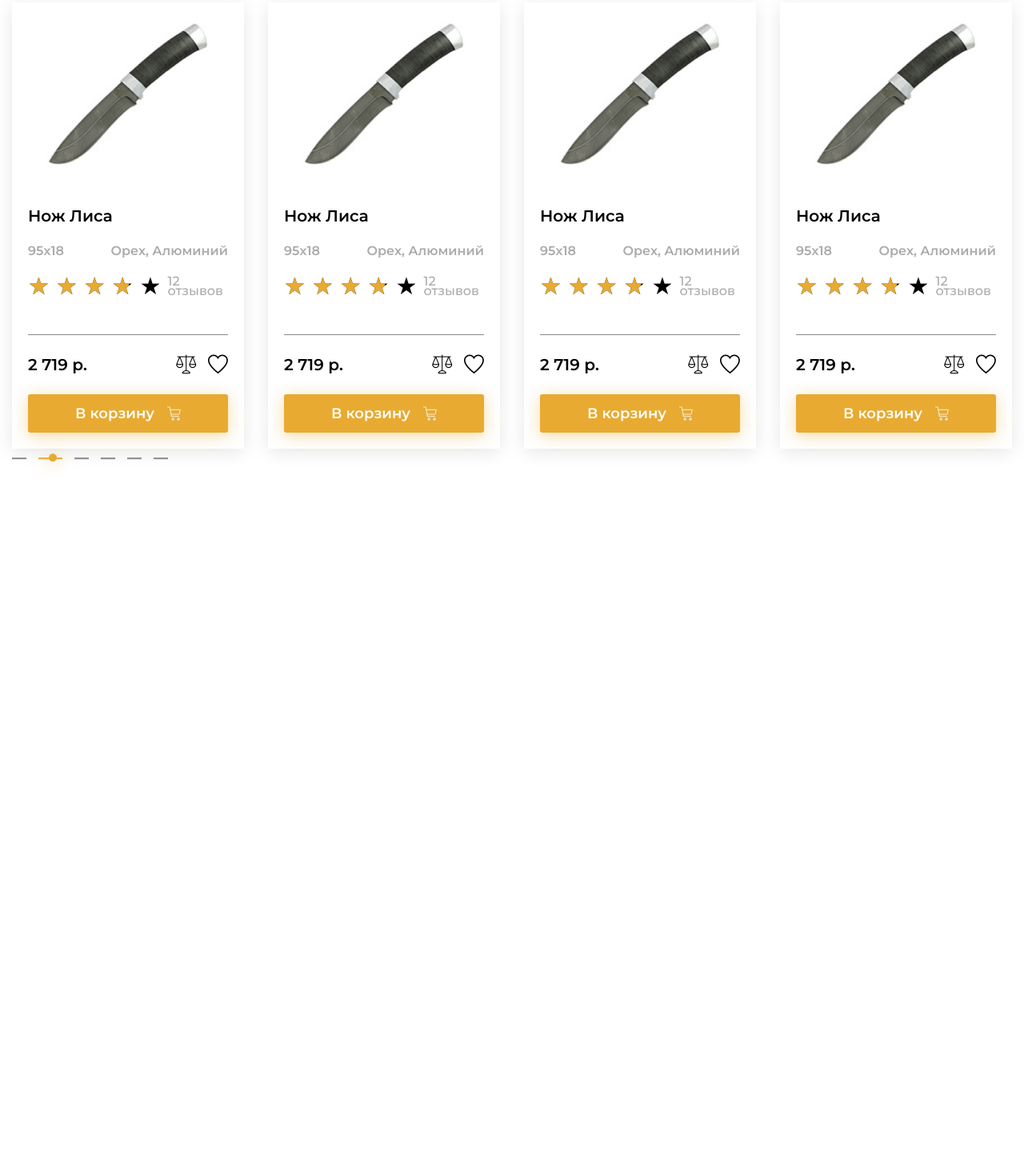
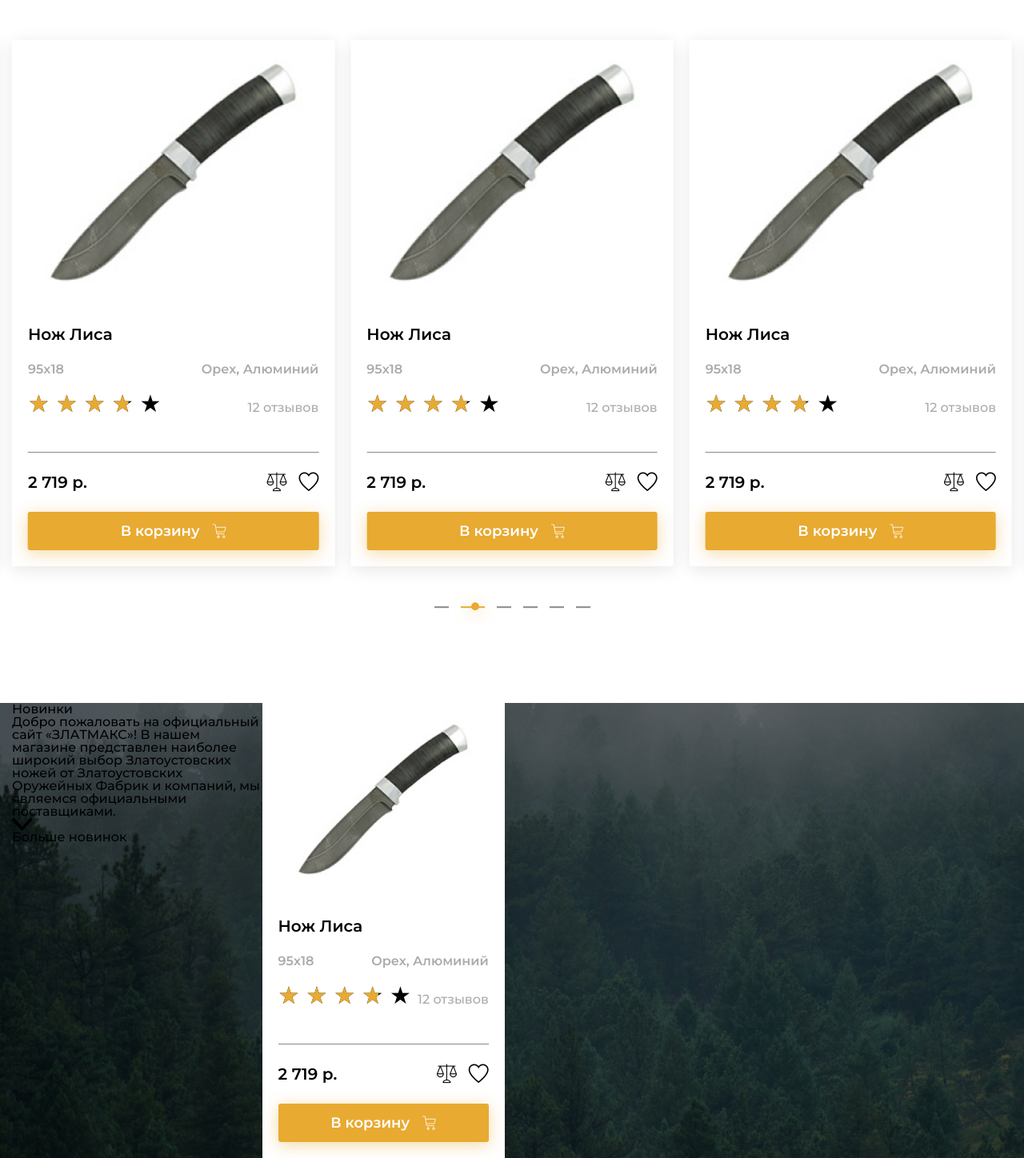
Before and after one commit to kovalinaM/zlatmax, a website: page src/index.html in a window 1280 px wide. Shown: the part 2251-3699 px from the top of the page at 80% size. Before the commit the page ends 2848 px from the top, so only its background shows below. Drawn offline with nearby package versions, Linux system fonts and the light colour scheme; files that its build step writes are made by us from their sources; files whose address does not match are found by name.

Commit message:
Section new-products

```diff
--- /dev/null
+++ b/src/html/_products-new.html
@@ -0,0 +1,55 @@
+<div class="products-new">
+    <div class="products-new__container">
+        <div class="products-new__body">
+            <h2 class="products-new__title">@@title</h2>
+            <div class="products-new__text">
+                Добро пожаловать на официальный сайт «ЗЛАТМАКС»! В нашем магазине
+                представлен наиболее широкий выбор Златоустовских ножей от Златоустовских
+                Оружейных Фабрик и компаний, мы являемся официальными поставщиками.
+            </div>
+            <a href="#" class="products-new__link _icon-arrow-bottom">Больше новинок</a>
+        </div>
+        <div class="products-new__slider">
+            <div class="products-new__swiper">
+                <div class="products-new__slide">
+                    <article class="product-card">
+                        <a href="#" class="product-card__image">
+                          <span class="product-card__item-image-ibg product-card__item-image-ibg_contain">
+                            <img src="@img/mainpage/product-card/01.jpg" alt="Product card">
+                          </span>
+                        </a>
+                        <div class="product-card__body">
+                          <h4 class="product-card__title">
+                            <a href="" class="product-card__link-title">Нож Лиса</a>
+                          </h4>
+                          <div class="product-card__info info-product-card">
+                            <div class="info-product-card__size">95х18</div>
+                            <div class="info-product-card__materials">Орех, Алюминий</div>
+                          </div>
+                          <div class="product-card__rating rating rating__set">
+                            <div class="rating__body">
+                              <div class="rating__active"></div>
+                              <div class="rating__items">
+                                <input type="radio" class="rating__item" value="1" name="rating">
+                                <input type="radio" class="rating__item" value="2" name="rating">
+                                <input type="radio" class="rating__item" value="3" name="rating">
+                                <input type="radio" class="rating__item" value="4" name="rating">
+                                <input type="radio" class="rating__item" value="5" name="rating">
+                              </div>
+                            </div>
+                            <div class="rating__value">3.6</div>
+                            <div class="rating__info">12 отзывов</div>
+                          </div>
+                          <div class="product-card__footer">
+                            <div class="product-card__price">2 719 р.</div>
+                            <a href="#" class="product-card__compare _icon-compare"></a>
+                            <a href="#" class="product-card__favourite _icon-favourite"></a>
+                          </div>
+                          <button type="button" class="product-card__cart button"><span class="_icon-cart">В корзину</span></button>
+                        </div>
+                      </article>
+                </div>
+            </div>
+        </div>
+    </div>
+</div>
--- a/src/html/_products-slider.html
+++ b/src/html/_products-slider.html
@@ -1,4 +1,4 @@
-<section class="page__products-slider products-slider">
+<div class="page__products-slider products-slider">
     <div class="products-slider__container">
       <div class="products-slider__header">
         <h2 class="products-slider__title">@@title</h2>
@@ -238,4 +238,4 @@
         <div class="products-slider__dotts"></div>
       </div>
     </div>
-  </section>
+  </div>
--- a/src/index.html
+++ b/src/index.html
@@ -208,7 +208,17 @@
             </div>
           </div>
         </section>
-        @@include('html/_products-slider.html',{"title":"Хиты продаж", "link":"Перейти в каталог"})
+        <section class="page__hits-products hits-products">
+          @@include('html/_products-slider.html',{
+            "title":"Хиты продаж",
+            "link":"Перейти в каталог"
+          })
+        </section>
+        <section class="page__new-products new-products">
+          @@include('html/_products-new.html',{
+            "title":"Новинки"
+          })
+        </section>
       </main>
       @@include('html/_footer.html', {})
     </div>
--- a/src/js/files/sliders.js
+++ b/src/js/files/sliders.js
@@ -168,14 +168,14 @@ function initSliders() {
 			// },
 
 			// Брейкпоинты
-			/*
+
 			breakpoints: {
 				320: {
 					slidesPerView: 1,
 					spaceBetween: 0,
 					autoHeight: true,
 				},
-				768: {
+				609: {
 					slidesPerView: 2,
 					spaceBetween: 20,
 				},
@@ -183,12 +183,12 @@ function initSliders() {
 					slidesPerView: 3,
 					spaceBetween: 20,
 				},
-				1268: {
+				1370: {
 					slidesPerView: 4,
 					spaceBetween: 30,
 				},
 			},
-			*/
+
 		});
 	}
 }
--- a/src/scss/common.scss
+++ b/src/scss/common.scss
@@ -4,7 +4,6 @@
     }
 }
 .products-slider {
-
     &__container {
     }
 
@@ -49,9 +48,16 @@
     &__slider {
         padding: rem(20);
         margin: 0 rem(-20);
+        display: flex;
+        flex-direction: column;
+        justify-content: center;
+        align-items: center;
     }
 
     &__swiper {
+        &:not(:last-child) {
+            margin-bottom: rem(50);
+        }
     }
 
     &__slide {
@@ -97,6 +103,7 @@
 }
 
 .product-card {
+    background-color: #fff;
     display: grid;
     height: 100%;
     grid-template-rows: auto, 1fr;
@@ -210,5 +217,36 @@
     }
 
     &__materials {
+        text-align: right;
     }
 }
+/*==============================================================================*/
+.products-new {
+    background: url("../img/mainpage/new-products/bg.jpg") bottom / cover no-repeat;
+    &__container {
+        display: grid;
+        grid-template-columns: percent(400, 1600) 1fr;
+    }
+
+    &__body {
+    }
+
+    &__title {
+    }
+
+    &__text {
+    }
+
+    &__link {
+    }
+
+    &__slider {
+        min-width: 0;
+    }
+
+    &__swiper {
+    }
+
+    &__slide {
+    }
+}
--- a/src/scss/home.scss
+++ b/src/scss/home.scss
@@ -388,3 +388,7 @@
 }
 
 /*=====================================================================================*/
+.hits-products {
+    @include adaptiveValue("padding-top", 50, 40);
+    @include adaptiveValue("padding-bottom", 120, 40);
+}
```
Also changed, not shown: dist/css/style.css, dist/css/style.min.css, dist/img/mainpage/new-products/bg.jpg (added), dist/index.html, dist/js/app.min.js, src/img/mainpage/new-products/bg.jpg (added).
